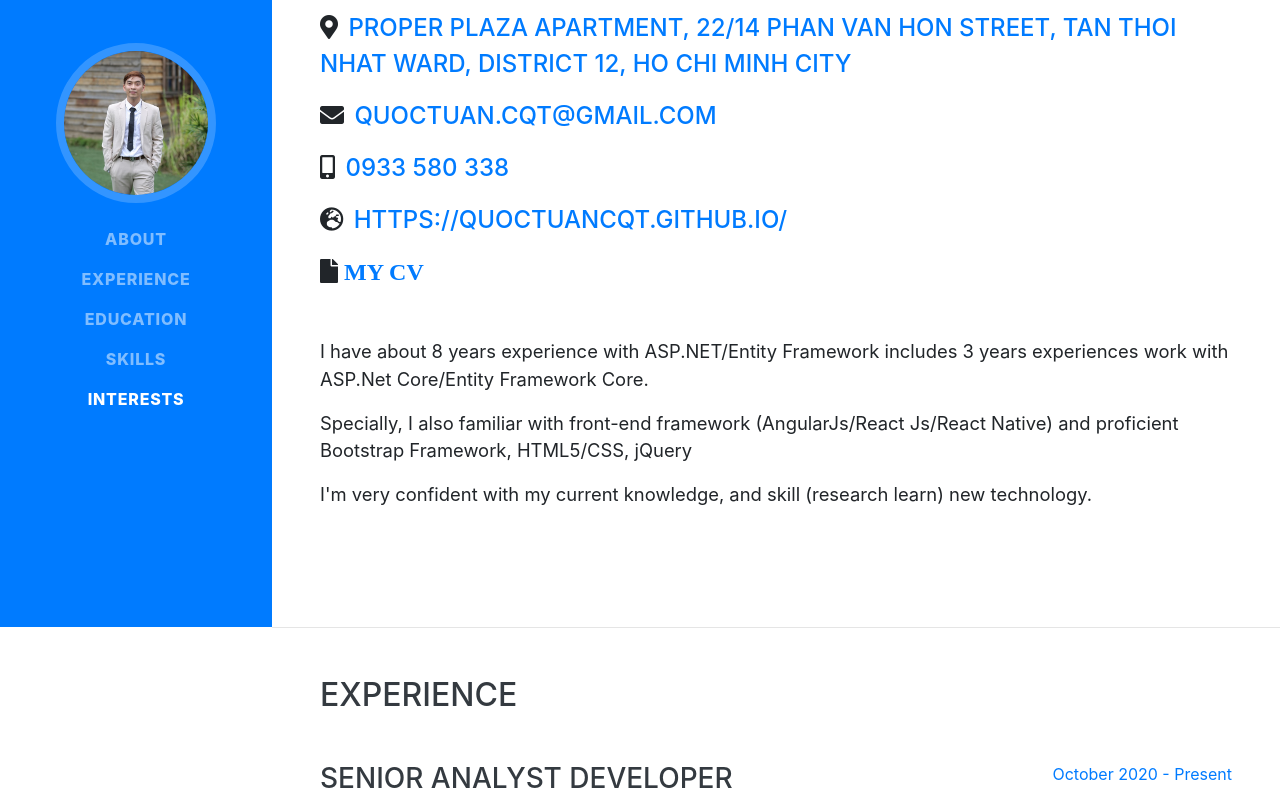
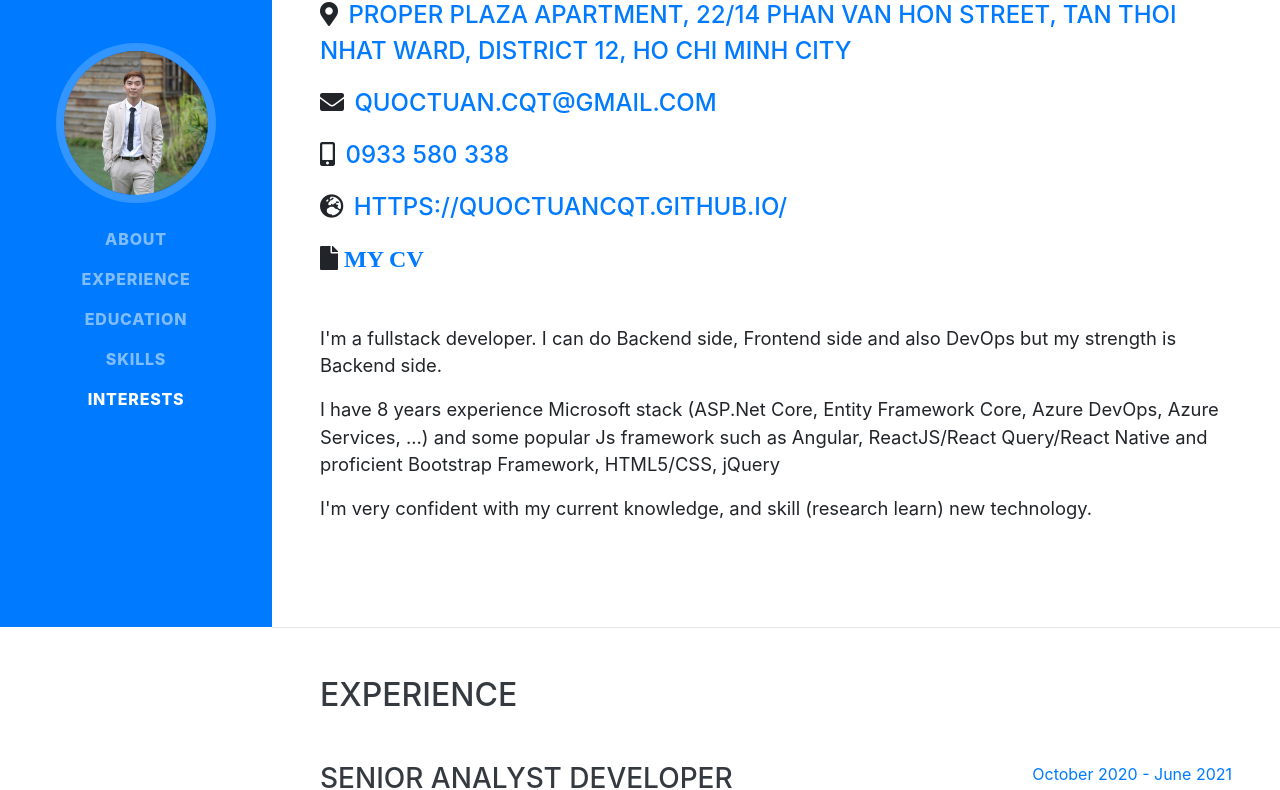
Before and after one commit to quoctuancqt/quoctuancqt.github.io, a website with bundled scripts: page index.html in a window 1280 px wide. Shown: the part 173-963 px from the top of the page. Built offline with nearby package versions, Linux system fonts and the light colour scheme; a web font is replaced by a local one.

Commit message:
update profile

```diff
--- a/index.html
+++ b/index.html
@@ -92,11 +92,11 @@
           </i></p>
         </div>
         <p class="lead">
-          I have about 8 years experience with ASP.NET/Entity Framework includes 3 years experiences work with ASP.Net
-          Core/Entity Framework Core.
+          I'm a fullstack developer. I can do Backend side, Frontend side and also DevOps but my strength is Backend side.
         </p>
         <p class="lead">
-          Specially, I also familiar with front-end framework (AngularJs/React Js/React Native) and proficient Bootstrap Framework, HTML5/CSS,
+          I have 8 years experience Microsoft stack (ASP.Net Core, Entity Framework Core, Azure DevOps, Azure Services, ...)
+          and some popular Js framework such as Angular, ReactJS/React Query/React Native and proficient Bootstrap Framework, HTML5/CSS,
           jQuery
         </p>
         <p class="lead">
@@ -123,7 +123,7 @@
             </p>
           </div>
           <div class="resume-date text-md-right">
-            <span class="text-primary">October 2020 - Present</span>
+            <span class="text-primary">October 2020 - June 2021</span>
           </div>
         </div>
 
```
